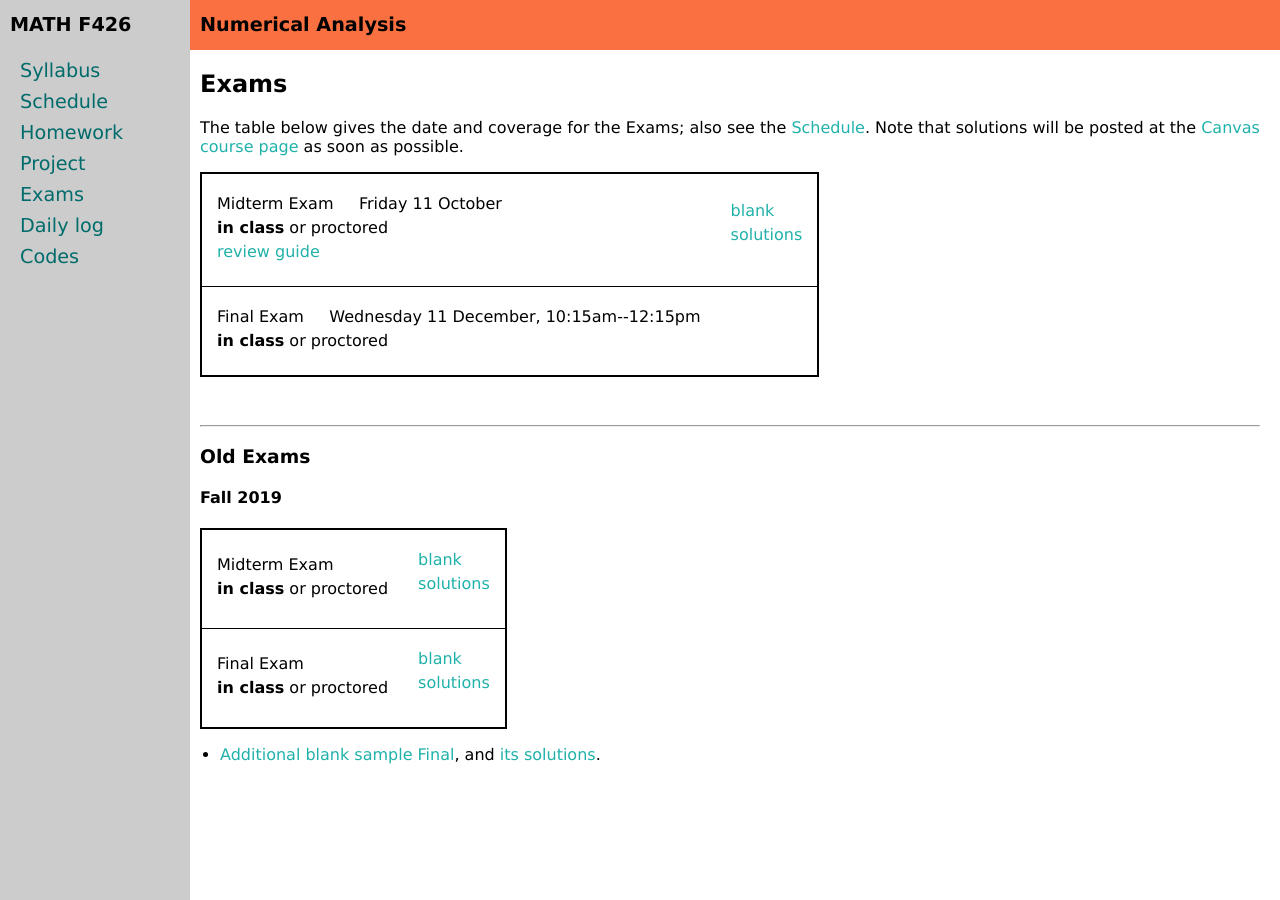
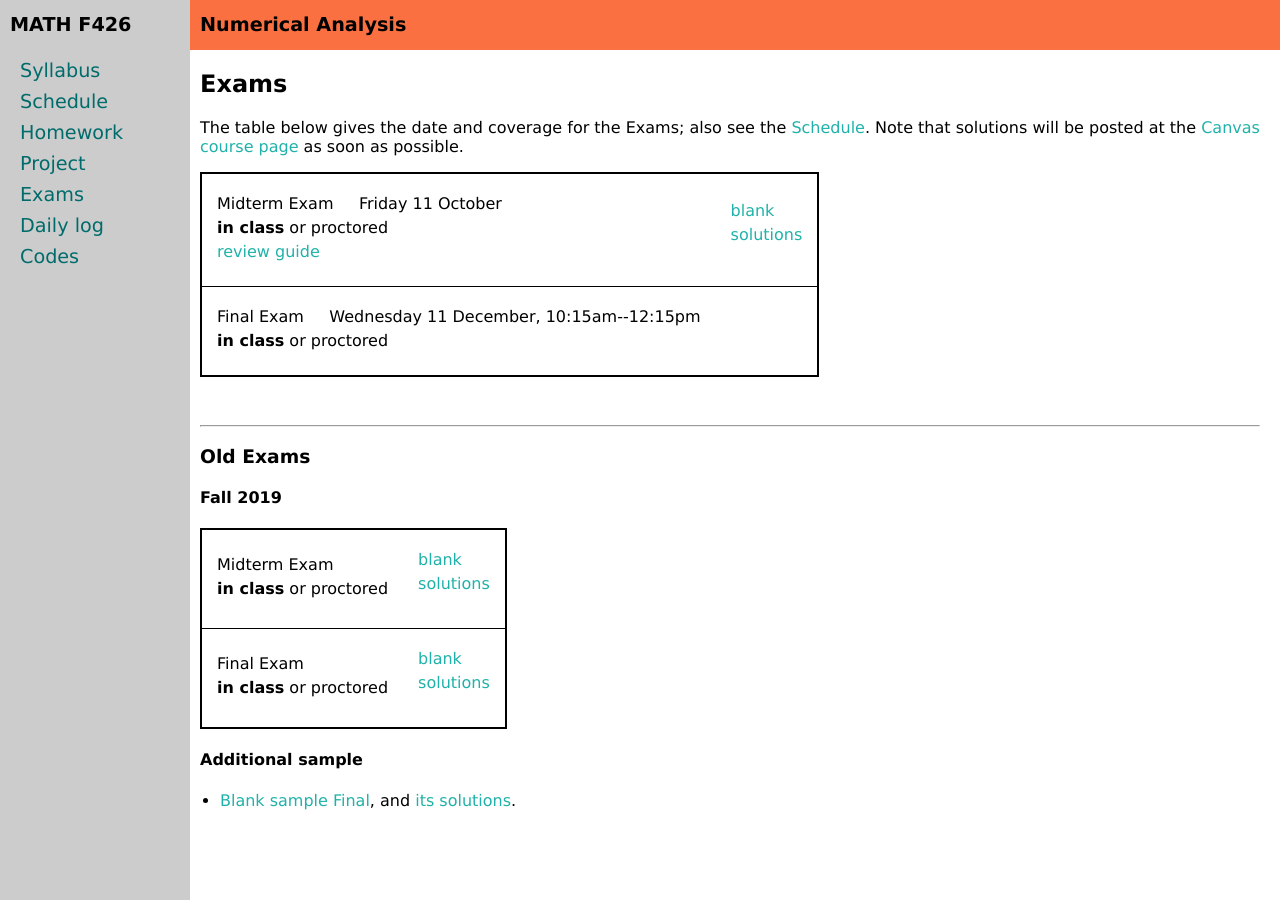
Before and after one commit to bueler/numerical, a Jekyll site: the page built from exams.md, in a window 1280 px wide. Built offline with Jekyll 4.4.1, drawn with Linux system fonts in a browser that asks for light colours.

Commit message:
minor Exams tab

```diff
--- a/exams.md
+++ b/exams.md
@@ -18,4 +18,6 @@
 
 {% include exam_table.md  data=site.data.examsF19 %}
 
-  * [Additional blank sample Final](assets/exams/sample/final.pdf), and [its solutions](assets/exams/sample/solns-final.pdf).
+#### Additional sample
+
+  * [Blank sample Final](assets/exams/sample/final.pdf), and [its solutions](assets/exams/sample/solns-final.pdf).
```
